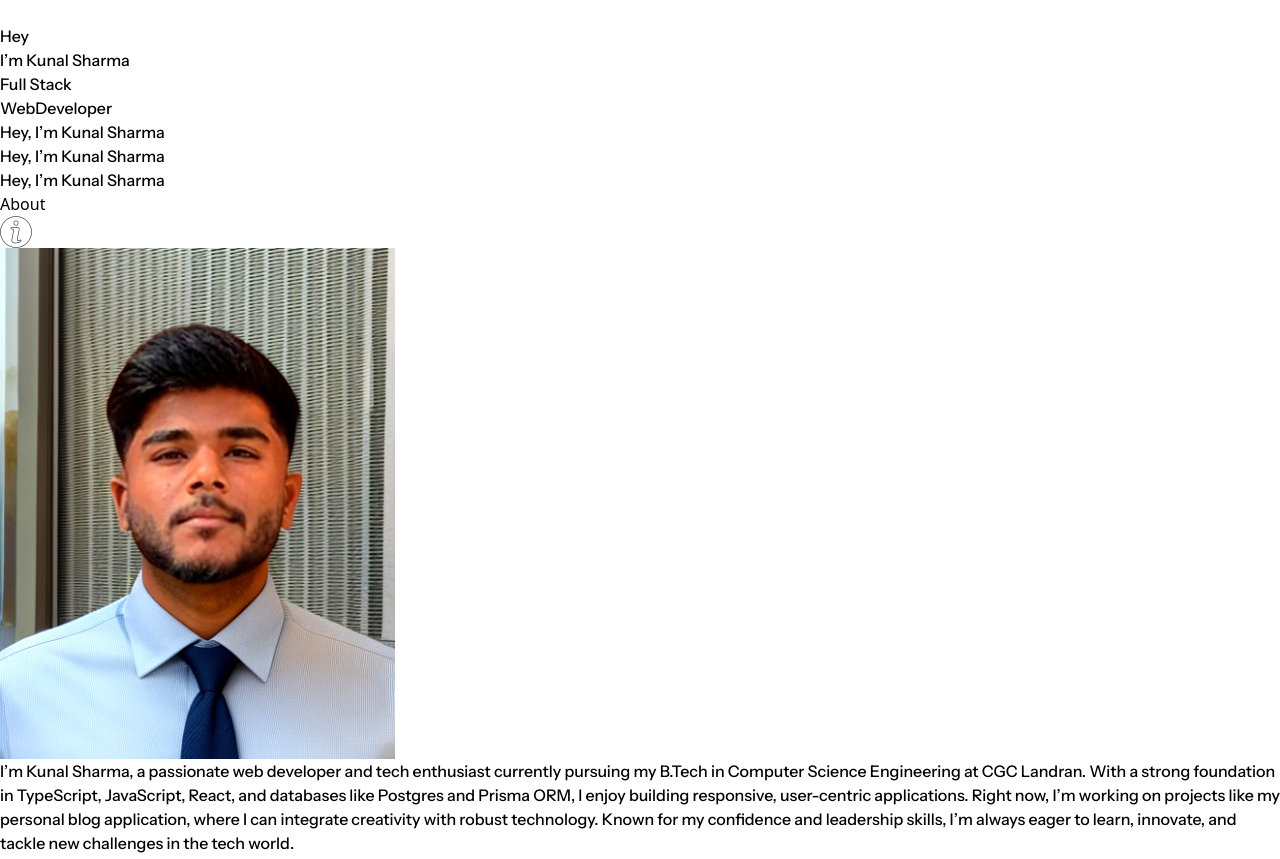
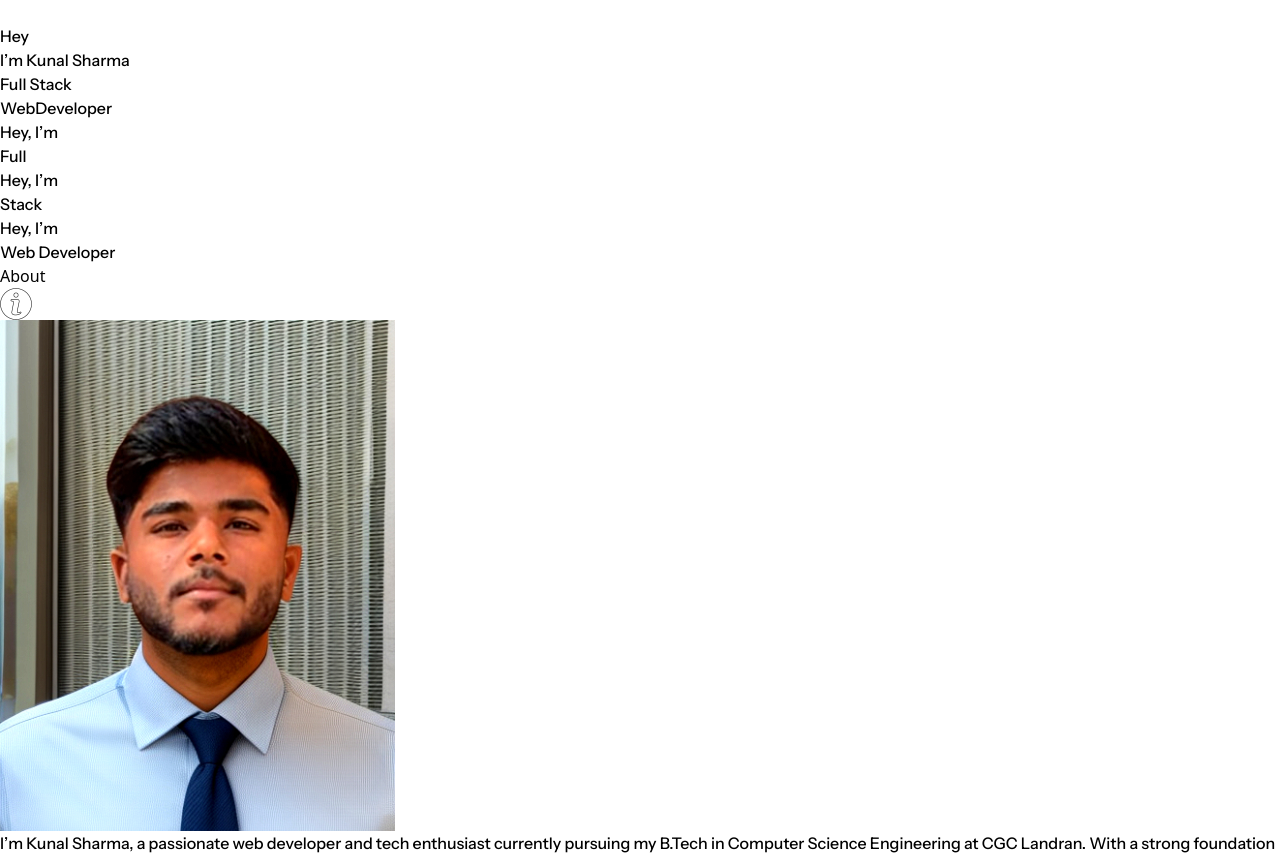
Before and after one commit to kunalx2901/portfolio, a React (Vite) app: page / in a window 1280 px wide. Shown: the part 1680-2539 px from the top of the page. Built offline with nearby package versions, Linux system fonts and the light colour scheme.

Commit message:
animation

```diff
--- a/src/Components/Home.jsx
+++ b/src/Components/Home.jsx
@@ -1,8 +1,12 @@
+import {easeInOut, motion } from "framer-motion"
+import { useEffect, useState } from "react"
 import { Gooy } from "./Gooy";
 import webDev from '../assets/webDev.png'
-import {motion} from 'framer-motion'
 
 export function Home(){
+
+
+
     return <>
 
     <div className="font font-bold text-9xl flex lg:flex-col justify-center items-center relative lg:h-[90vh] max-h-[100vh]">
@@ -38,11 +42,12 @@ export function Home(){
             <Gooy />
         </div>
 
-       <div className="absolute top-45 right-28">
-       <div className="lg:block lg:font-bold lg:text-[110px] lg:relative lg:top-13 lg:z-50 hidden ">Hey, I’m Kunal Sharma
+       <div className="absolute top-45 right-28 w-[1500px] pl-[350px] ">
+        <div className="lg:flex gap-5 lg:font-bold lg:text-[100px] lg:relative lg:top-13 lg:w-full lg:z-50 hidden
+        "> Hey, I’m <AboutAnimation abouts={[" Kunal Sharma" , "Full"]}/>
         </div>
-        <div className="lg:block lg:font-bold lg:text-slate-800 lg:text-[110px] lg:relative lg:top-[-20px] lg:z-50 hidden ">Hey, I’m Kunal Sharma</div>
-            <div className="lg:block lg:font-bold lg:text-[110px] lg:text-slate-600 lg:relative lg:top-[-40px] lg:z-30 hidden ">Hey, I’m Kunal Sharma</div>
+        <div className="lg:flex gap-5 lg:font-bold lg:text-slate-800 lg:text-[100px] lg:relative lg:top-[-20px] lg:z-50 hidden ">Hey, I’m  <AboutAnimation abouts={[" Kunal Sharma" , "Stack"]}/></div>
+        <div className="lg:flex gap-5 lg:font-bold lg:text-[100px] lg:text-slate-600 lg:relative lg:top-[-40px] lg:z-30 hidden ">Hey, I’m  <AboutAnimation abouts={[" Kunal Sharma" , "Web Developer"]}/></div>
        </div>
 
 
@@ -52,3 +57,75 @@ export function Home(){
     </div>
     </>
 }
+
+
+
+function AboutAnimation ( {abouts} ){
+    const letterDeley = 0.05
+    const boxFadeDuration = 0.150
+    const fadeDelay = 2
+    const mainFadeDuration = 0.25
+    const swapDelay = 2000
+
+
+    const arr= [1,2,3,4,5]
+    console.log(arr.length)
+
+    const[aboutsIndex , setAboutsIndex] = useState(0)
+
+    useEffect(()=>{
+        const intervalId = setInterval(()=>{
+            setAboutsIndex((pv) => (pv + 1) % abouts.length)
+        },swapDelay)
+
+        return () => clearInterval(intervalId)
+    })
+
+    console.log(abouts[aboutsIndex].split(''))
+    return <div className="">
+        {abouts[aboutsIndex].split('').map((l,i)=>{
+            return <motion.span
+            initial={{
+                opacity:1
+            }}
+            animate={{
+                opacity:0
+            }}
+            transition={{
+                delay:fadeDelay,
+                duration: mainFadeDuration,
+                ease:easeInOut
+            }}
+            className="relative"
+            key={`${aboutsIndex}-${i}`}
+            >
+                <motion.span
+                initial={{
+                    opacity:0
+                }}
+                animate={{
+                    opacity:1
+                }}
+                transition={{
+                    delay: i * letterDeley,
+                    duration: boxFadeDuration
+                }}
+                >{l}</motion.span>
+                <motion.span
+                initial={{
+                    opacity:0,
+                }}
+                animate={{
+                    opacity:[0, 1, 0]
+                }}
+                transition={{
+                    times:[0, 0.1, 1],
+                    delay: i * letterDeley,
+                    duration:boxFadeDuration,
+                    ease:easeInOut
+                }}
+                className="absolute bottom-[3px] left-[1px] right-0 top-[3px] bg-neutral-950" />
+            </motion.span>
+        })}
+    </div>
+}
```
